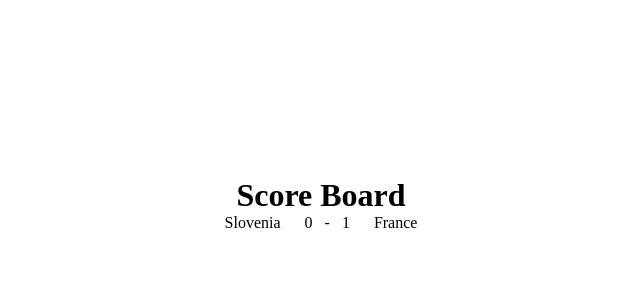
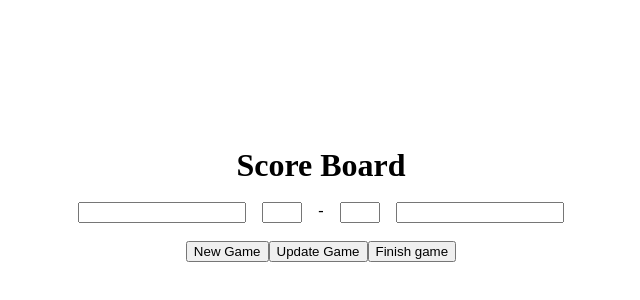
Before and after one commit to MatijaKocevar/score-board, a React (Vite) app: page / in a window 1280 px wide. Shown: the part 196-496 px from the top of the page, without its empty margins (319-959 px from the left). Built offline with nearby package versions, Linux system fonts and the light colour scheme.

Commit message:
adding new game works, test

```diff
--- a/src/App.scss
+++ b/src/App.scss
@@ -8,4 +8,22 @@
     font-size: 2rem;
     font-weight: 700;
   }
+
+  .score-board__inputs {
+    display: flex;
+    gap: 1rem;
+
+    .home-team__name,
+    .away-team__name {
+      width: 10rem;
+    }
+
+    .home-team__score,
+    .away-team__score {
+      width: 2rem;
+    }
+  }
+
+  .score-board__actions {
+  }
 }
--- a/src/App.tsx
+++ b/src/App.tsx
@@ -1,16 +1,82 @@
+import { useState } from "react";
 import "./App.scss";
-import ScoreBoard from "./component/ScoreBoard/ScoreBoard";
+import ScoreBoard, { Game } from "./component/ScoreBoard/ScoreBoard";
 
 function App() {
+  const [game, setGame] = useState<Game>({
+    homeTeam: "",
+    homeScore: "",
+    awayTeam: "",
+    awayScore: "",
+  });
+
+  const [currentGame, setCurrentGame] = useState<Game>();
+
+  const handleInputChange = (event: React.ChangeEvent<HTMLInputElement>) => {
+    const { name, value } = event.target;
+    setGame((prevGame) => ({ ...prevGame, [name]: value }));
+  };
+
+  const handleNewGame = () => {
+    setCurrentGame({
+      homeTeam: game.homeTeam,
+      homeScore: game.homeScore,
+      awayTeam: game.awayTeam,
+      awayScore: game.awayScore,
+    });
+  };
+
   return (
     <div className="score-board__wrapper">
       <div className="score-board__title">Score Board</div>
-      <ScoreBoard
-        homeTeam="Slovenia"
-        homeScore={0}
-        awayTeam="France"
-        awayScore={1}
-      />
+      {currentGame && (
+        <ScoreBoard
+          homeTeam={currentGame.homeTeam}
+          homeScore={currentGame.homeScore}
+          awayTeam={currentGame.awayTeam}
+          awayScore={currentGame.awayScore}
+        />
+      )}
+      <br />
+      <div className="score-board__inputs">
+        <input
+          id="home-team__name-input"
+          className="home-team__name"
+          name="homeTeam"
+          value={game.homeTeam}
+          onChange={handleInputChange}
+        />
+        <input
+          id="home-team__score-input"
+          className="home-team__score"
+          name="homeScore"
+          value={game.homeScore}
+          onChange={handleInputChange}
+        />
+        <div> - </div>
+        <input
+          id="away-team__score-input"
+          className="away-team__score"
+          name="awayScore"
+          value={game.awayScore}
+          onChange={handleInputChange}
+        />
+        <input
+          id="away-team__name-input"
+          className="away-team__name"
+          name="awayTeam"
+          value={game.awayTeam}
+          onChange={handleInputChange}
+        />
+      </div>
+      <br />
+      <div className="score-board__actions">
+        <button className="new-game__button" onClick={handleNewGame}>
+          New Game
+        </button>
+        <button className="update-game__button">Update Game</button>
+        <button className="finishgame__button">Finish game</button>
+      </div>
     </div>
   );
 }
--- a/src/component/ScoreBoard/ScoreBoard.tsx
+++ b/src/component/ScoreBoard/ScoreBoard.tsx
@@ -1,34 +1,55 @@
 import React from "react";
 import "./ScoreBoardStyle.scss";
 
-interface ScoreProps {
+export interface Game {
   homeTeam: string;
-  homeScore: number;
+  homeScore: string;
   awayTeam: string;
-  awayScore: number;
+  awayScore: string;
 }
 
-const ScoreBoard: React.FC<ScoreProps> = ({
-  homeTeam,
-  homeScore,
-  awayTeam,
-  awayScore,
-}) => {
+const ScoreBoard: React.FC<Game> = (game: Game) => {
+  const [games, setGames] = React.useState<Game[]>([]);
+
+  React.useEffect(() => {
+    setGames((g) => {
+      const gameDuplicate = g?.some(
+        (g) =>
+          g.homeTeam === game.homeTeam &&
+          g.awayTeam === game.awayTeam &&
+          g.homeScore === game.homeScore &&
+          g.awayScore === game.awayScore
+      );
+
+      if (g && !gameDuplicate) {
+        return [...g, game];
+      }
+
+      return g;
+    });
+  }, [game]);
+
   return (
     <div className="scores-wrapper">
-      <span id="home-team__name" className="home-team__name">
-        {homeTeam}
-      </span>
-      <span id="home-team__score" className="home-team__score">
-        {homeScore}
-      </span>
-      <span> - </span>
-      <span id="away-team__score" className="away-team__score">
-        {awayScore}
-      </span>
-      <span id="away-team__name" className="away-team__name">
-        {awayTeam}
-      </span>
+      {games.map((game, i) => {
+        return (
+          <div id={"game" + i} className="game" key={"game" + i}>
+            <div id="home-team__name" className="home-team__name">
+              {game.homeTeam}
+            </div>
+            <div id="home-team__score" className="home-team__score">
+              {game.homeScore}
+            </div>
+            <div> - </div>
+            <div id="away-team__score" className="away-team__score">
+              {game.awayScore}
+            </div>
+            <div id="away-team__name" className="away-team__name">
+              {game.awayTeam}
+            </div>
+          </div>
+        );
+      })}
     </div>
   );
 };
--- a/src/component/ScoreBoard/ScoreBoardStyle.scss
+++ b/src/component/ScoreBoard/ScoreBoardStyle.scss
@@ -1,17 +1,25 @@
 .scores-wrapper {
-  .home-team__name {
-    padding: 0 1rem;
-  }
+  display: flex;
+  flex-direction: column;
+  justify-content: center;
+  align-items: center;
+  text-align: center;
+  gap: 1rem;
 
-  .home-team__score {
-    padding: 0 0.5rem;
-  }
+  .game {
+    display: flex;
+    flex-direction: row;
 
-  .away-team__name {
-    padding: 0 1rem;
-  }
+    .home-team__name,
+    .away-team__name {
+      width: 10rem;
+      // padding: 0 1rem;
+    }
 
-  .away-team__score {
-    padding: 0 0.5rem;
+    .home-team__score,
+    .away-team__score {
+      width: 2rem;
+      // padding: 0 0.5rem;
+    }
   }
 }
--- a/src/index.scss
+++ b/src/index.scss
@@ -10,5 +10,6 @@
     justify-content: center;
     align-items: center;
     height: 100%;
+    width: 100%;
   }
 }
```
Also changed, not shown: 1 other file (tests, documents, lock files or other folders).
